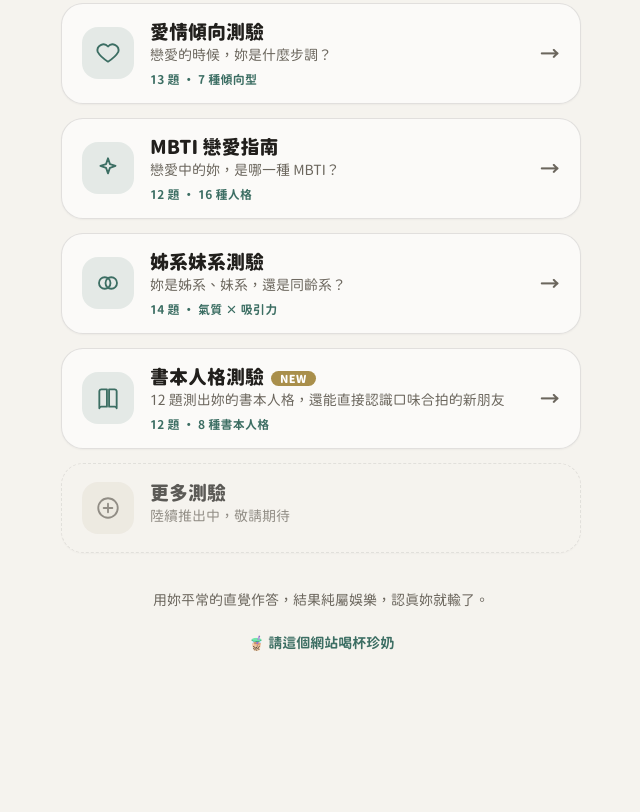
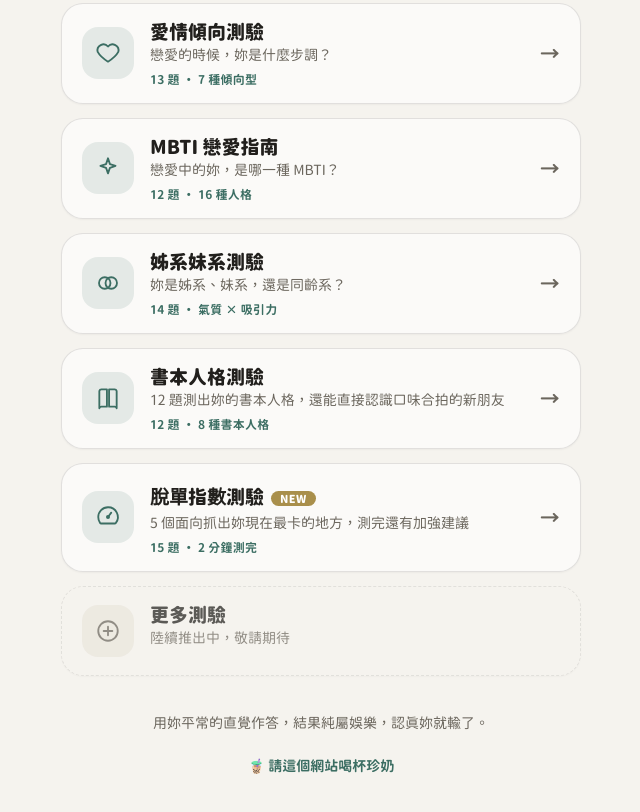
Before and after one commit to quizqwer/quizqwer.github.io, a plain HTML site: page index.html in a window 1280 px wide. Shown: the part 570-1382 px from the top of the page, without its empty margins (319-959 px from the left). Before the commit the page ends 1261 px from the top, so only its background shows below. Drawn offline with Linux system fonts and the light colour scheme.

Commit message:
index.html

```diff
--- a/index.html
+++ b/index.html
@@ -311,9 +311,21 @@ footer{
         <svg viewBox="0 0 24 24" width="26" height="26" fill="none" stroke="currentColor" stroke-width="1.7" stroke-linecap="round" stroke-linejoin="round"><path d="M4 5.5A2 2 0 0 1 6 4h5v16H6a2 2 0 0 0-2 1.5z"/><path d="M20 5.5A2 2 0 0 0 18 4h-5v16h5a2 2 0 0 1 2 1.5z"/></svg>
       </div>
       <div class="card-body">
-        <h2>書本人格測驗<span class="new-tag">NEW</span></h2>
+        <h2>書本人格測驗</h2>
         <p class="tagline">12 題測出妳的書本人格，還能直接認識口味合拍的新朋友</p>
         <div class="card-meta">12 題 · 8 種書本人格</div>
+      </div>
+      <div class="arrow">→</div>
+    </a>
+
+    <a class="quiz-card" href="/breakup_index_quiz/">
+      <div class="icon">
+        <svg viewBox="0 0 24 24" width="26" height="26" fill="none" stroke="currentColor" stroke-width="1.7" stroke-linecap="round" stroke-linejoin="round"><path d="M12 3a9 9 0 0 0-9 9c0 2 .6 3.8 1.6 5.4a1 1 0 0 0 .85.6h13a1 1 0 0 0 .85-.6A9 9 0 0 0 12 3z"/><path d="M12 12l3-4"/><circle cx="12" cy="12" r="1" fill="currentColor"/></svg>
+      </div>
+      <div class="card-body">
+        <h2>脫單指數測驗<span class="new-tag">NEW</span></h2>
+        <p class="tagline">5 個面向抓出妳現在最卡的地方，測完還有加強建議</p>
+        <div class="card-meta">15 題 · 2 分鐘測完</div>
       </div>
       <div class="arrow">→</div>
     </a>
```
